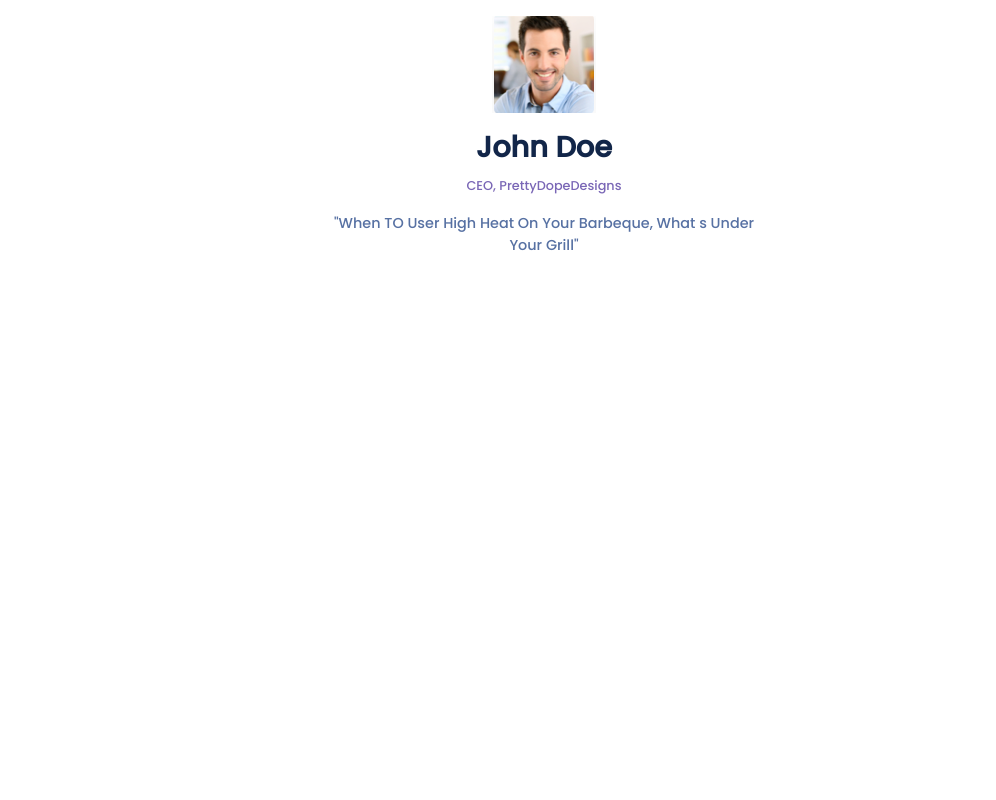
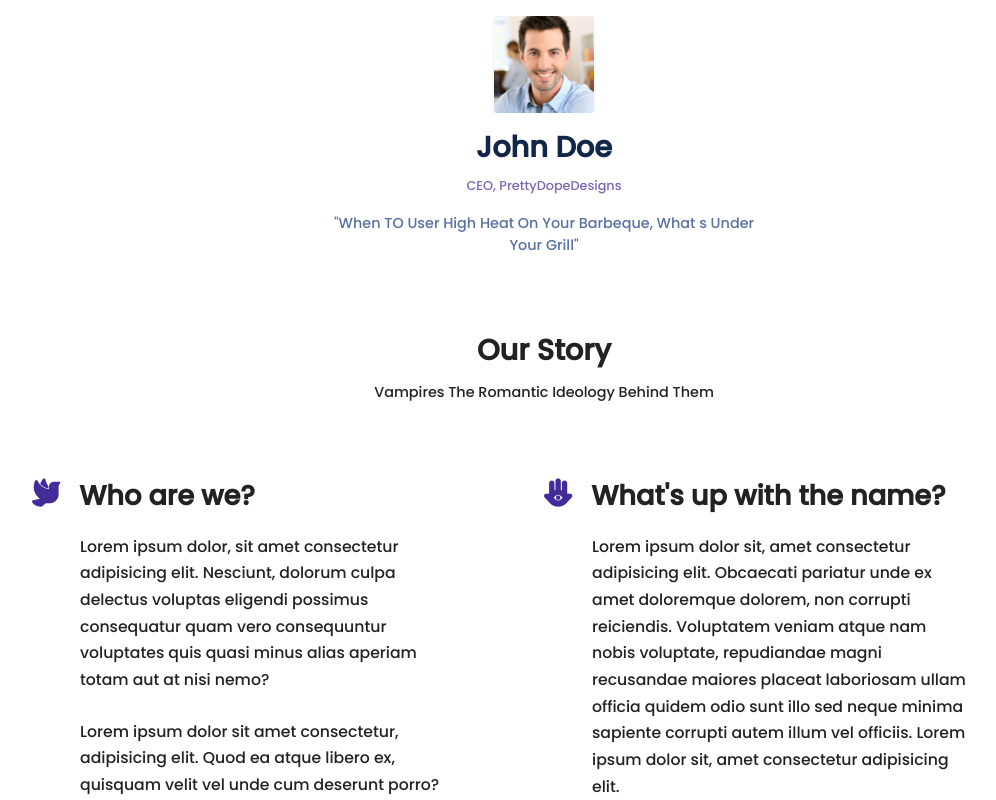
Before and after one commit to HassanRezaei71/HW4-LandignPage, a plain HTML site: page index.html in a window 1280 px wide. Shown: the part 1722-2522 px from the top of the page, without its empty margins (96-1092 px from the left). Before the commit the page ends 2058 px from the top, so only its background shows below. Drawn offline with Linux system fonts and the light colour scheme; files whose address does not match are found by name.

Commit message:
Add Story Section

```diff
--- a/index.html
+++ b/index.html
@@ -124,7 +124,7 @@
         <div class="container">
           <div class="person-content">
             <div class="person-image">
-              <img src="assets/TestimonialPicture.png" alt="person">
+              <img src="assets/TestimonialPicture.png" alt="person" />
             </div>
             <div class="person-name">
               <span>John Doe</span>
@@ -133,7 +133,48 @@
               <span>CEO, PrettyDopeDesigns</span>
             </div>
             <div class="person-details">
-              <p>"When TO User High Heat On Your Barbeque, What s Under Your Grill"</p>
+              <p>
+                "When TO User High Heat On Your Barbeque, What s Under Your
+                Grill"
+              </p>
+            </div>
+          </div>
+        </div>
+      </div>
+      <div class="story">
+        <div class="container">
+          <div class="story-content">
+            <h2>Our Story</h2>
+            <p>Vampires The Romantic Ideology Behind Them</p>
+          </div>
+        </div>
+      </div>
+      <div class="story-detail">
+        <div class="container">
+          <div class="story-detail-content">
+            <div class="col-story-detail left-col">
+              <h2>Who are we?</h2>
+              <p class="first-paragraph">
+                Lorem ipsum dolor, sit amet consectetur adipisicing elit.
+                Nesciunt, dolorum culpa delectus voluptas eligendi possimus
+                consequatur quam vero consequuntur voluptates quis quasi minus
+                alias aperiam totam aut at nisi nemo?
+              </p>
+              <p>
+                Lorem ipsum dolor sit amet consectetur, adipisicing elit. Quod
+                ea atque libero ex, quisquam velit vel unde cum deserunt porro?
+              </p>
+            </div>
+            <div class="col-story-detail right-col">
+              <h2>What's up with the name?</h2>
+              <p>
+                Lorem ipsum dolor sit, amet consectetur adipisicing elit.
+                Obcaecati pariatur unde ex amet doloremque dolorem, non corrupti
+                reiciendis. Voluptatem veniam atque nam nobis voluptate,
+                repudiandae magni recusandae maiores placeat laboriosam ullam
+                officia quidem odio sunt illo sed neque minima sapiente corrupti
+                autem illum vel officiis. Lorem ipsum dolor sit, amet consectetur adipisicing elit.
+              </p>
             </div>
           </div>
         </div>
--- a/style/style.css
+++ b/style/style.css
@@ -377,3 +377,73 @@ header{
 .person-details{
     margin-bottom: 80px;
 }
+
+.story{
+    width: 100%;
+    display: flex;
+    justify-content: center;
+}
+
+.story-content{
+    text-align: center;
+    margin-bottom: 80px;
+}
+
+.story-content h2{
+    margin-bottom: 20px;
+    font-size: 1.8rem;
+    font-weight: 600;
+}
+
+.story-content p{
+    font-size: .9rem;
+    font-weight: 500;
+}
+
+.story-detail{
+    width: 100%;
+    display: flex;
+    justify-content: center;
+}
+
+.story-detail-content{
+    display: flex;
+}
+
+.col-story-detail{
+    width: 50%;
+}
+
+.left-col h2,
+.right-col h2{
+    font-size: 1.7rem;
+    font-weight: 600;
+    margin-bottom: 25px;
+}
+
+.left-col h2::before{
+    content: "\e901";
+    font-family: "icomoon";
+    color: #432b99;
+    margin-right: 20px;
+}
+
+.right-col h2::before{
+    content: "\e902";
+    font-family: "icomoon";
+    color: #432b99;
+    margin-right: 20px;
+}
+
+.left-col p,
+.right-col p{
+    width: 74%;
+    font-size: .98rem;
+    margin-left: 48px;
+    line-height: 1.7;
+    font-weight: 500;
+}
+
+.first-paragraph{
+    margin-bottom: 25px;
+}
```
